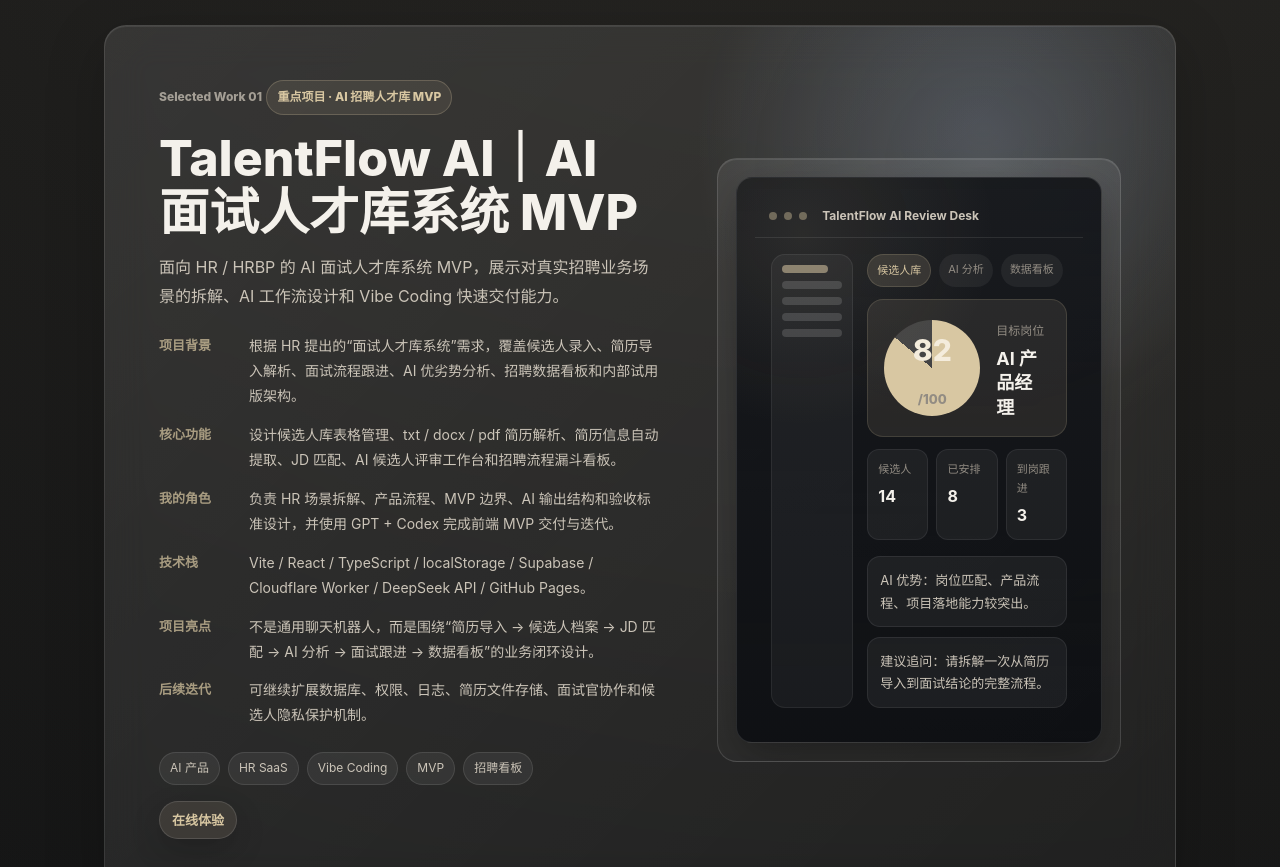
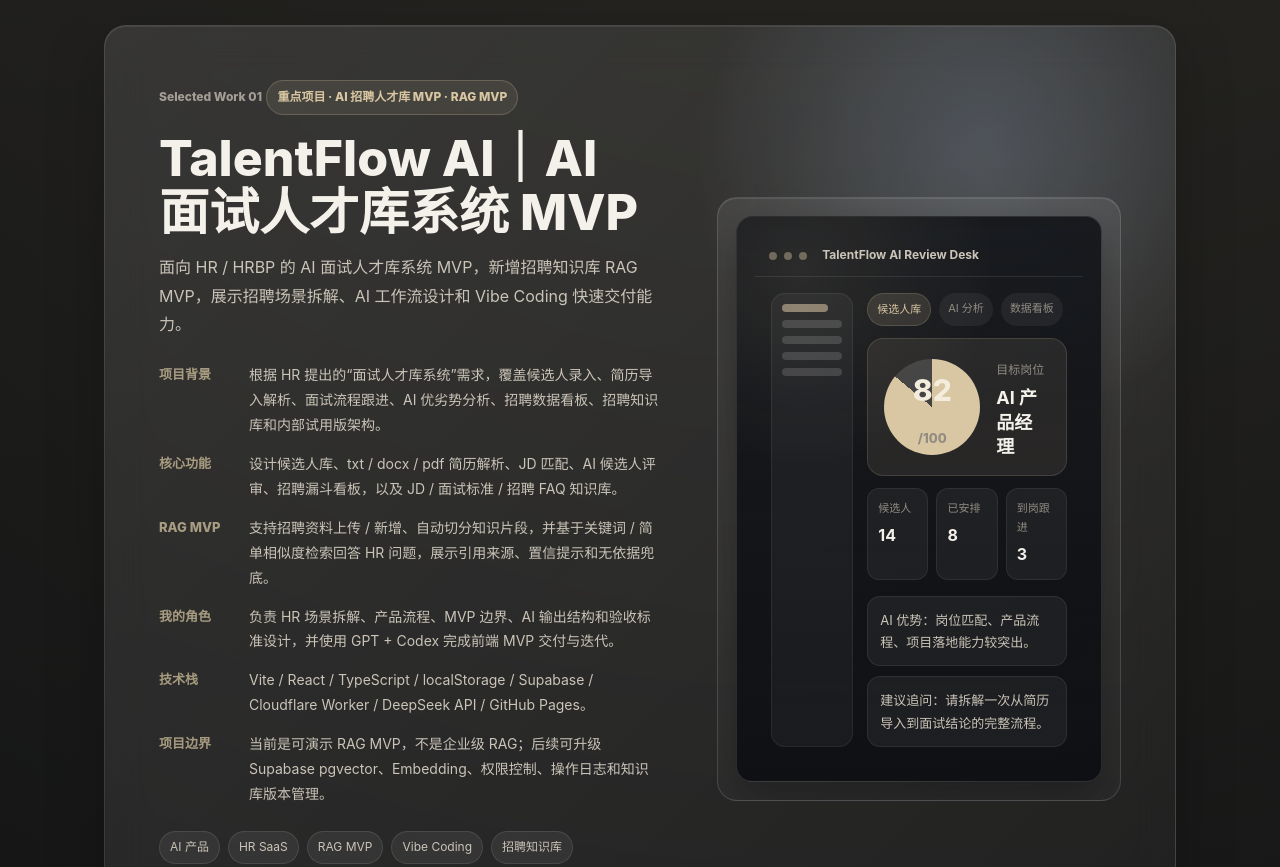
Before and after one commit to Zyhhhi/ai-product-portfolio, a plain HTML site: page index.html in a window 1280 px wide. Shown: the part 1571-2438 px from the top of the page. Drawn offline with Linux system fonts and the light colour scheme.

Commit message:
update TalentFlow portfolio copy

```diff
--- a/index.html
+++ b/index.html
@@ -2267,19 +2267,19 @@
       <div class="case-layout">
         <div class="case-copy">
           <span class="case-index">Selected Work 01</span>
-          <span class="case-stage">重点项目 · AI 招聘人才库 MVP</span>
+          <span class="case-stage">重点项目 · AI 招聘人才库 MVP · RAG MVP</span>
           <span class="project-name">TalentFlow AI｜AI 面试人才库系统 MVP</span>
-          <p class="case-one-liner">面向 HR / HRBP 的 AI 面试人才库系统 MVP，展示对真实招聘业务场景的拆解、AI 工作流设计和 Vibe Coding 快速交付能力。</p>
+          <p class="case-one-liner">面向 HR / HRBP 的 AI 面试人才库系统 MVP，新增招聘知识库 RAG MVP，展示招聘场景拆解、AI 工作流设计和 Vibe Coding 快速交付能力。</p>
           <div class="case-points">
-            <div class="case-point"><span>项目背景</span><p>根据 HR 提出的“面试人才库系统”需求，覆盖候选人录入、简历导入解析、面试流程跟进、AI 优劣势分析、招聘数据看板和内部试用版架构。</p></div>
-            <div class="case-point"><span>核心功能</span><p>设计候选人库表格管理、txt / docx / pdf 简历解析、简历信息自动提取、JD 匹配、AI 候选人评审工作台和招聘流程漏斗看板。</p></div>
+            <div class="case-point"><span>项目背景</span><p>根据 HR 提出的“面试人才库系统”需求，覆盖候选人录入、简历导入解析、面试流程跟进、AI 优劣势分析、招聘数据看板、招聘知识库和内部试用版架构。</p></div>
+            <div class="case-point"><span>核心功能</span><p>设计候选人库、txt / docx / pdf 简历解析、JD 匹配、AI 候选人评审、招聘漏斗看板，以及 JD / 面试标准 / 招聘 FAQ 知识库。</p></div>
+            <div class="case-point"><span>RAG MVP</span><p>支持招聘资料上传 / 新增、自动切分知识片段，并基于关键词 / 简单相似度检索回答 HR 问题，展示引用来源、置信提示和无依据兜底。</p></div>
             <div class="case-point"><span>我的角色</span><p>负责 HR 场景拆解、产品流程、MVP 边界、AI 输出结构和验收标准设计，并使用 GPT + Codex 完成前端 MVP 交付与迭代。</p></div>
             <div class="case-point"><span>技术栈</span><p>Vite / React / TypeScript / localStorage / Supabase / Cloudflare Worker / DeepSeek API / GitHub Pages。</p></div>
-            <div class="case-point"><span>项目亮点</span><p>不是通用聊天机器人，而是围绕“简历导入 → 候选人档案 → JD 匹配 → AI 分析 → 面试跟进 → 数据看板”的业务闭环设计。</p></div>
-            <div class="case-point"><span>后续迭代</span><p>可继续扩展数据库、权限、日志、简历文件存储、面试官协作和候选人隐私保护机制。</p></div>
+            <div class="case-point"><span>项目边界</span><p>当前是可演示 RAG MVP，不是企业级 RAG；后续可升级 Supabase pgvector、Embedding、权限控制、操作日志和知识库版本管理。</p></div>
           </div>
           <div class="project-tags">
-            <span class="p-tag">AI 产品</span><span class="p-tag">HR SaaS</span><span class="p-tag">Vibe Coding</span><span class="p-tag">MVP</span><span class="p-tag">招聘看板</span>
+            <span class="p-tag">AI 产品</span><span class="p-tag">HR SaaS</span><span class="p-tag">RAG MVP</span><span class="p-tag">Vibe Coding</span><span class="p-tag">招聘知识库</span>
           </div>
           <div class="project-links">
             <a class="project-link live" href="https://zyhhhi.github.io/talentflow-ai-mvp/" target="_blank">在线体验</a>
```
Also changed, not shown: 1 other file.
